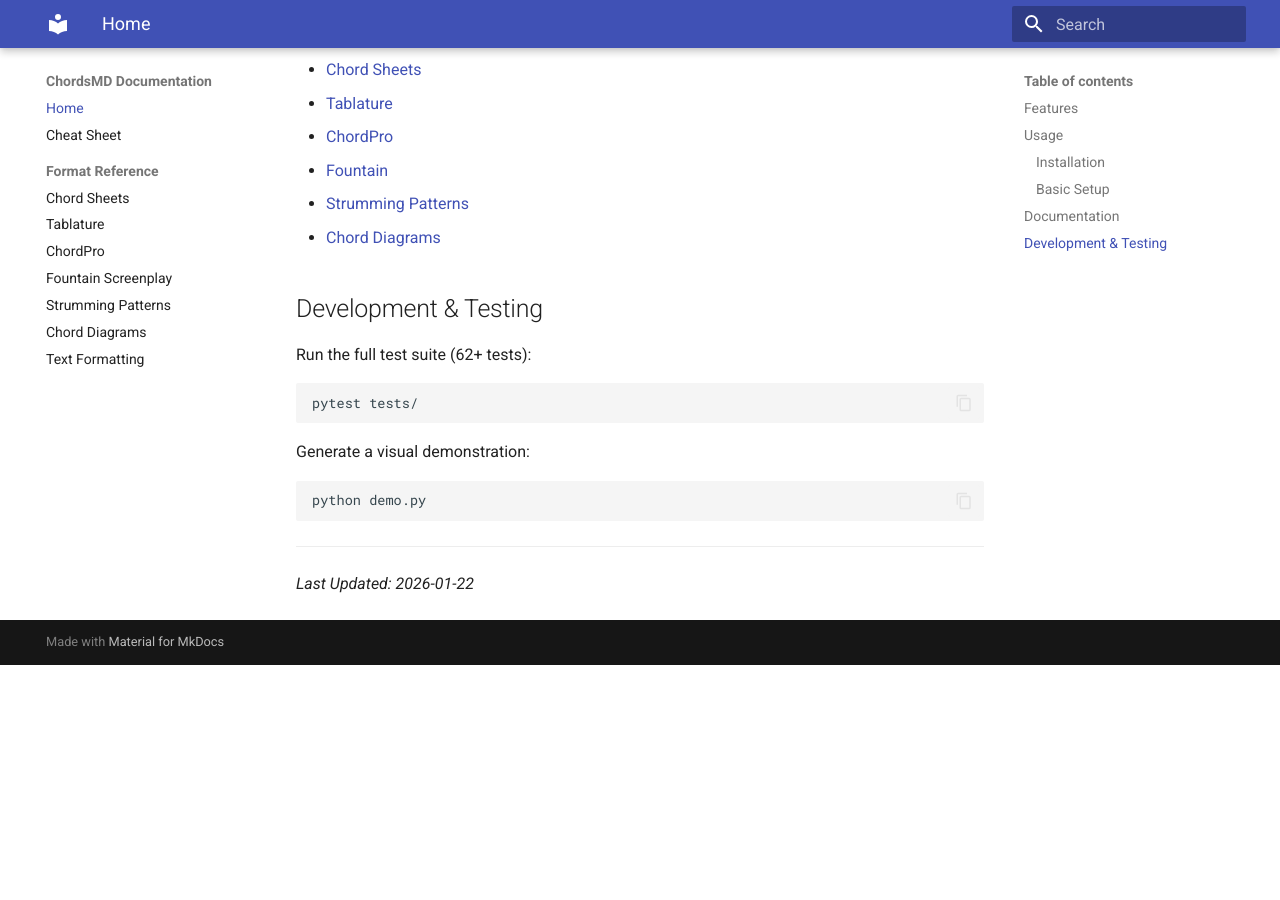
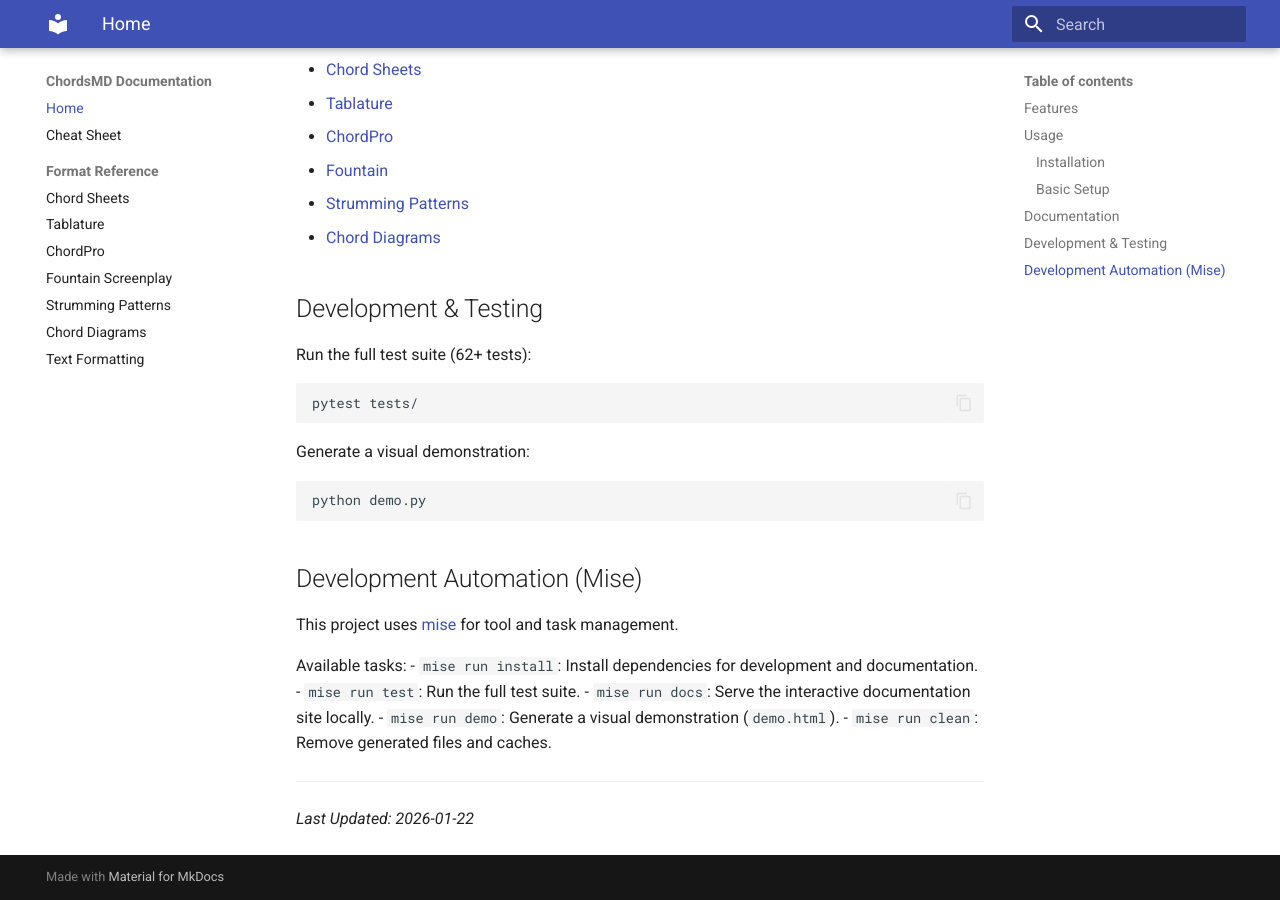
Before and after one commit to giflw/chords, an MkDocs documentation site: the page built from docs/index.md, in a window 1280 px wide and 900 px high, scrolled down 2532 px. Built offline with MkDocs 1.6.1 and Material for MkDocs 9.7.7, drawn with Linux system fonts in a browser that asks for light colours; nearby versions of some CDN libraries; before the commit the page ends 3197 px from its top, so only the background shows below that.

Commit message:
Add mise task summary to README and documentation

````diff
--- a/docs/index.md
+++ b/docs/index.md
@@ -129,5 +129,16 @@ Generate a visual demonstration:
 python demo.py
 ```
 
+## Development Automation (Mise)
+
+This project uses [mise](https://mise.jdx.dev/) for tool and task management.
+
+Available tasks:
+- `mise run install`: Install dependencies for development and documentation.
+- `mise run test`: Run the full test suite.
+- `mise run docs`: Serve the interactive documentation site locally.
+- `mise run demo`: Generate a visual demonstration (`demo.html`).
+- `mise run clean`: Remove generated files and caches.
+
 ---
 *Last Updated: 2026-01-22*
````
Also changed, not shown: README.md (+11 -0 lines).
